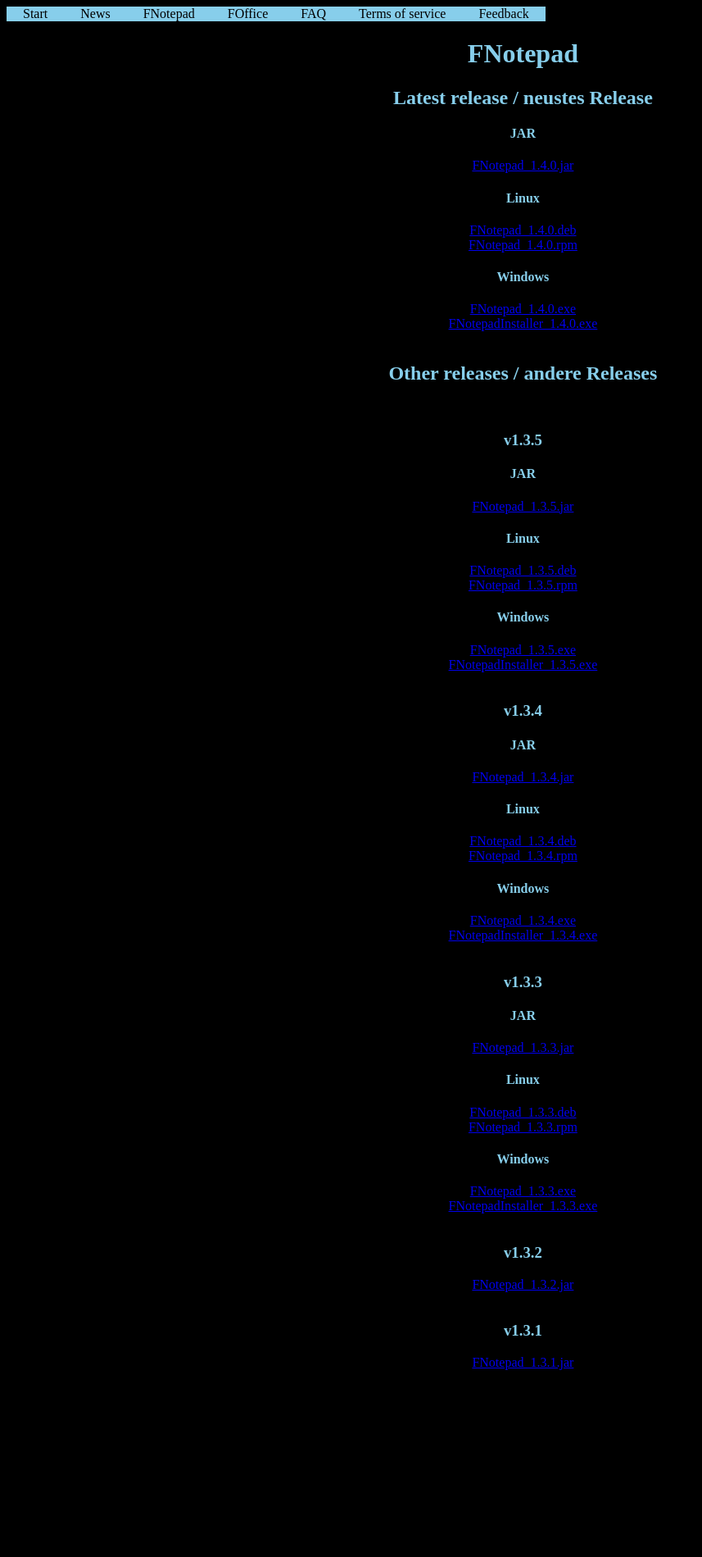
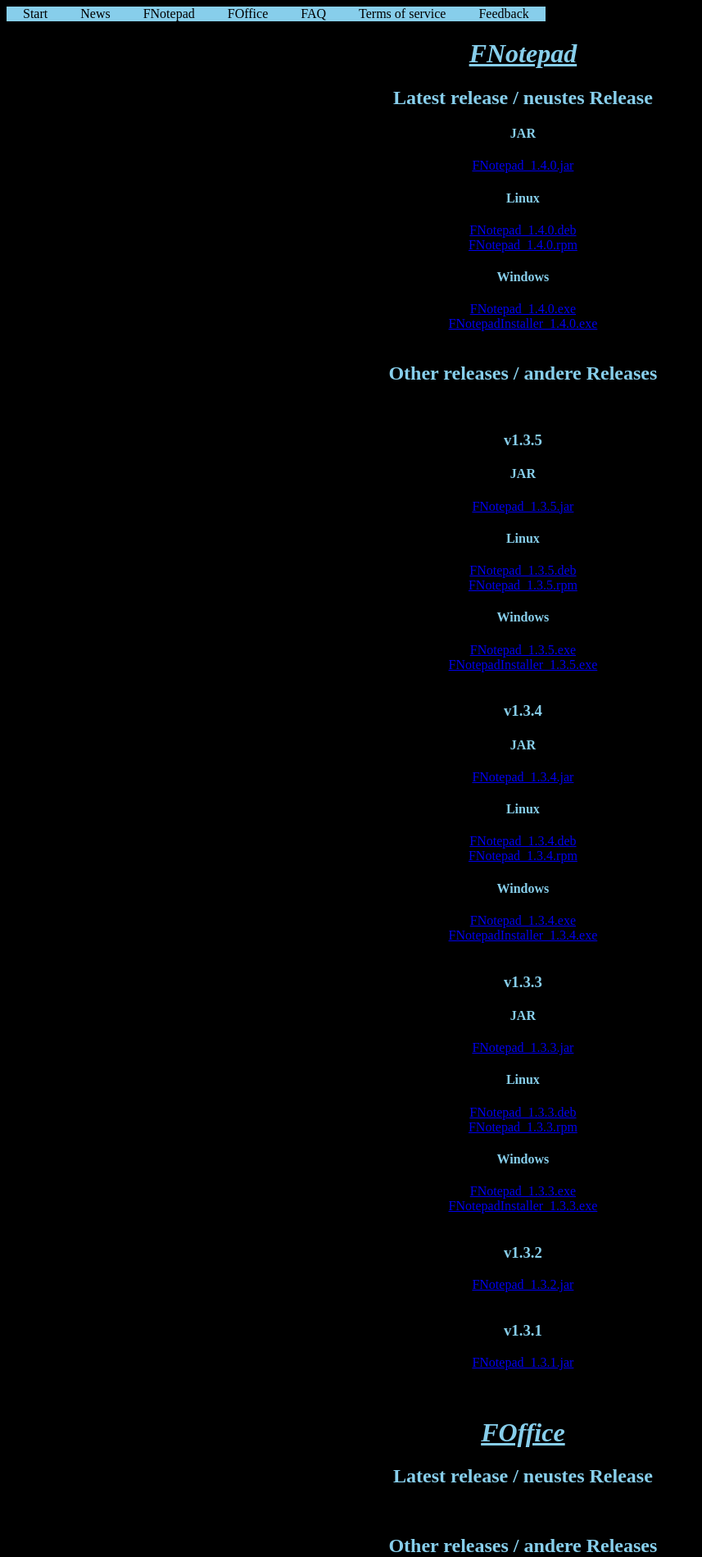
Before and after one commit to fantastic-octo-garbanzo/fantastic-octo-garbanzo.github.io, a plain HTML site: page Downloads.html in a window 1280 px wide. Shown: the whole page at 82% size, without its empty margins (0-857 px from the left). Before the commit the page ends 1671 px from the top, so only its background shows below. Drawn offline with Linux system fonts and the light colour scheme.

Commit message:
Updated Downloads.html and Feedback.html

```diff
--- a/Downloads.html
+++ b/Downloads.html
@@ -56,7 +56,7 @@
             </ul>
         </div>
         <br>
-        <h1>FNotepad</h1>
+        <h1><u><i>FNotepad</i></u></h1>
         <div>
             <h2>Latest release / neustes Release</h2>
             <h4>JAR</h4>
@@ -124,6 +124,12 @@
             <h3>v1.3.1</h3>
             <a href="https://github.com/fantastic-octo-garbanzo/FNotepad/raw/main/release/v1.3.1/FNotepad_1.3.1.jar">FNotepad_1.3.1.jar</a>
         </div>
+        <br>
+        <br>
+        <h1><u><i>FOffice</i></u></h1>
+        <h2>Latest release / neustes Release</h2>
+        <br>
+        <h2>Other releases / andere Releases</h2>
     </font>
 </center>
 </body>
```
Also changed, not shown: Feedback.html (+2 -0 lines).
